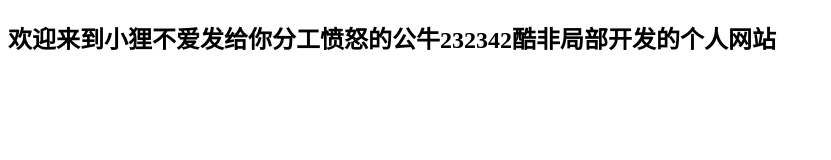
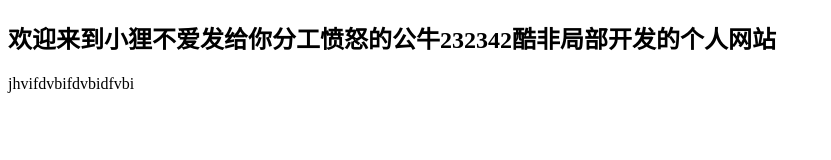
Before and after one commit to farawayfox/farawayfox.github.io, a plain HTML site: page index.html in a window 1280 px wide. Shown: the whole page, without its empty margins (0-831 px from the left). Drawn offline with Linux system fonts and the light colour scheme.

Commit message:
Update index.html

```diff
--- a/index.html
+++ b/index.html
@@ -8,5 +8,6 @@
 </head>
 <body>
     <h2>欢迎来到小狸不爱发给你分工愤怒的公牛232342酷非局部开发的个人网站</h2>
+    <p>jhvifdvbifdvbidfvbi</p>
 </body>
 </html>
```
